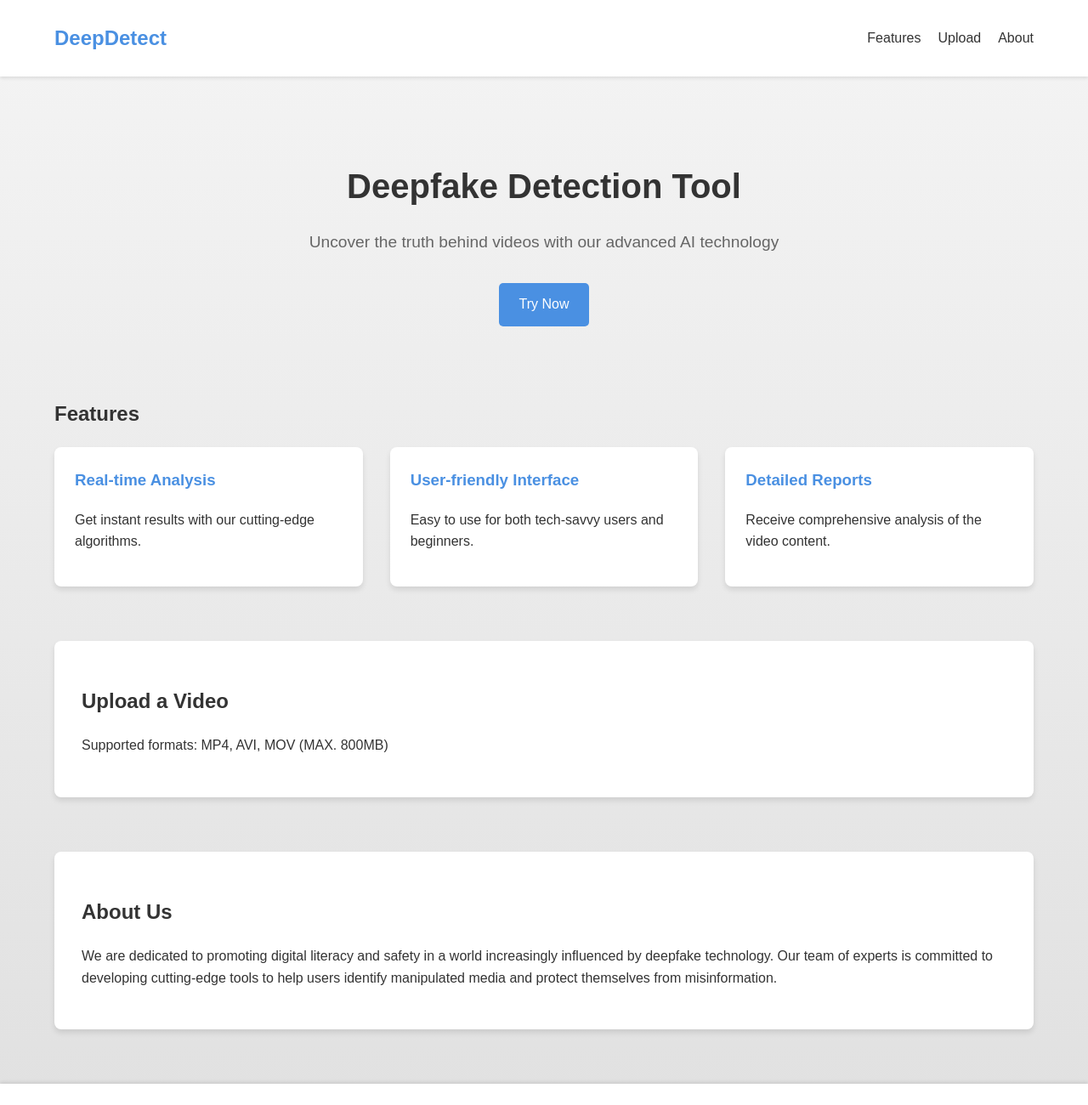
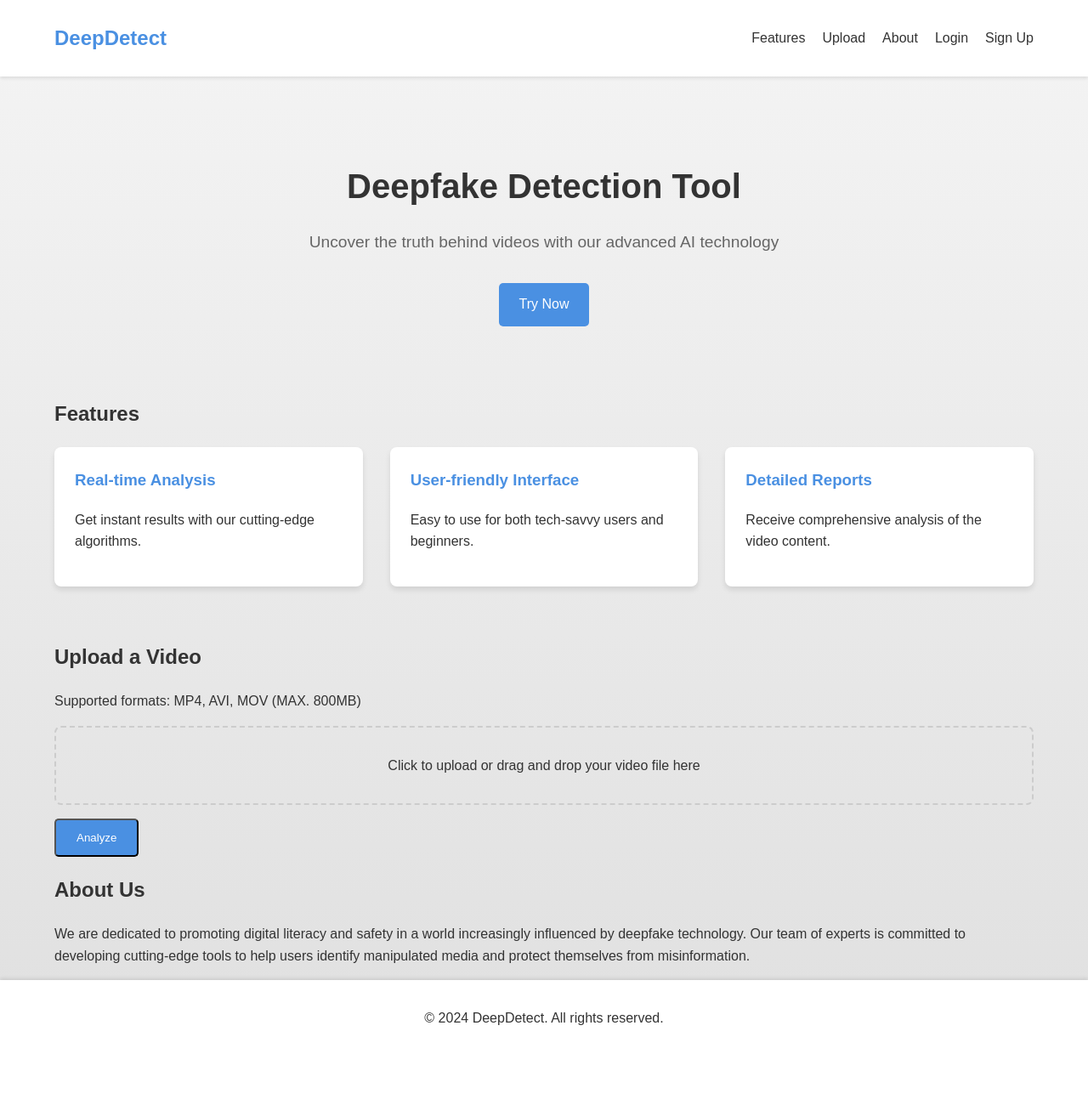
Before and after one commit to cherylaurelia/DeepDetect, a plain HTML site: page index.html in a window 1280 px wide. Shown: the top 1300 px of the page at 85% size. After the commit the page ends 1243 px from the top, so only its background shows below. Drawn offline with Linux system fonts and the light colour scheme.

Commit message:
Update index.html

```diff
--- a/index.html
+++ b/index.html
@@ -14,6 +14,8 @@
                 <li><a href="#features">Features</a></li>
                 <li><a href="#upload">Upload</a></li>
                 <li><a href="#about">About</a></li>
+                <li><a href="login.html">Login</a></li>
+                <li><a href="signup.html">Sign Up</a></li>
             </ul>
         </nav>
     </header>
@@ -43,22 +45,32 @@
             </div>
         </section>
 
-        <section id="upload" class="upload-section">
+        <section id="upload">
             <h2>Upload a Video</h2>
             <p>Supported formats: MP4, AVI, MOV (MAX. 800MB)</p>
-            <div id="upload-form-container"></div>
+            <form id="upload-form">
+                <div class="file-input-wrapper">
+                    <label for="file-upload">
+                        Click to upload or drag and drop your video file here
+                    </label>
+                    <input type="file" id="file-upload" accept="video/*" required>
+                </div>
+                <p id="file-name"></p>
+                <button type="submit" class="btn">Analyze</button>
+            </form>
+            <div id="analysis-result"></div>
         </section>
 
-        <section id="about" class="about-section">
+        <section id="about">
             <h2>About Us</h2>
             <p>We are dedicated to promoting digital literacy and safety in a world increasingly influenced by deepfake technology. Our team of experts is committed to developing cutting-edge tools to help users identify manipulated media and protect themselves from misinformation.</p>
         </section>
     </main>
 
     <footer>
-        <p>&copy; 2024 DeepDetect. All rights reserved.</p>
+        <p>© 2024 DeepDetect. All rights reserved.</p>
     </footer>
 
-    <script src="bundle.js"></script>
+    <script src="script.js"></script>
 </body>
 </html>
```
